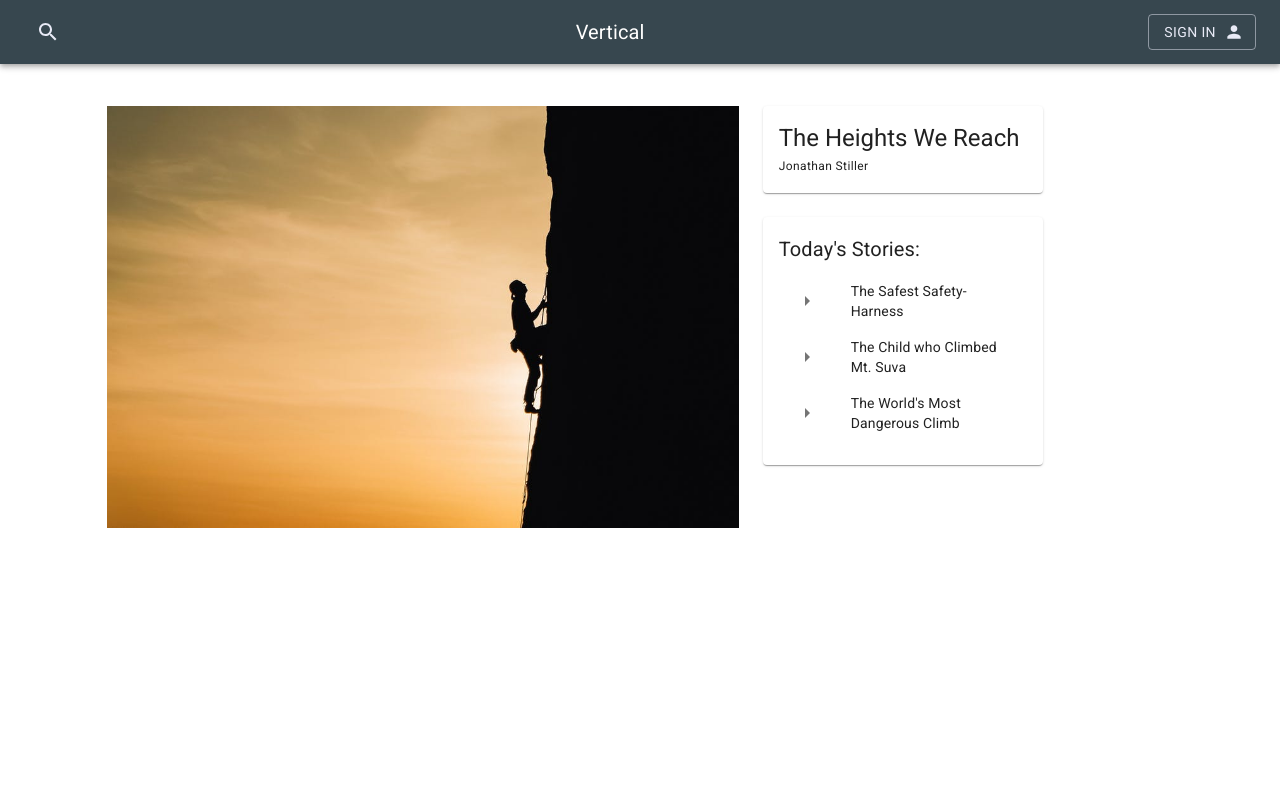
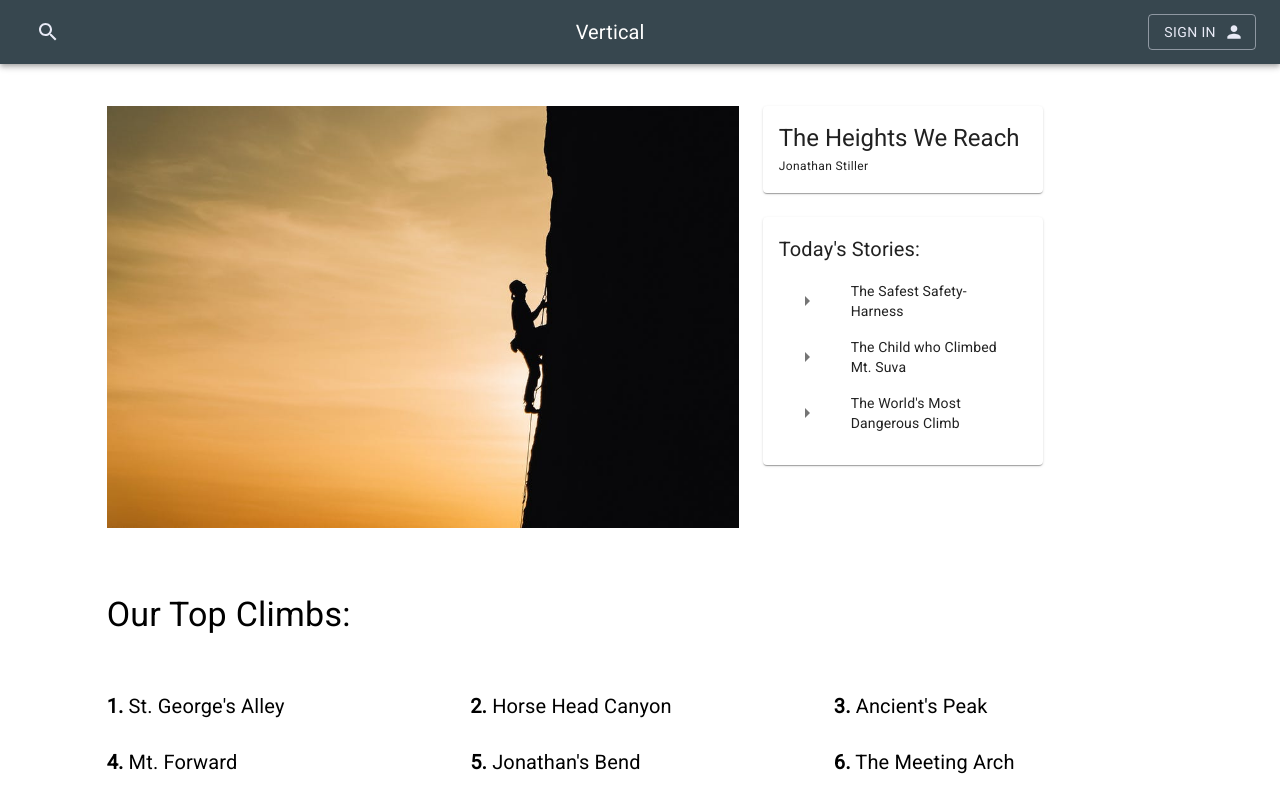
Before and after one commit to EmilyLow/vertical-v1, a React (Create React App) app in the folder vertical-v1/: page / in a window 1280 px wide. Built offline with nearby package versions, Linux system fonts and the light colour scheme.

Commit message:
Basic design present

```diff
--- /dev/null
+++ b/vertical-v1/src/BottomPanel.js
@@ -0,0 +1,55 @@
+import Grid from "@material-ui/core/Grid";
+import Paper from "@material-ui/core/Paper";
+import {ListItemText, makeStyles} from "@material-ui/core";
+import Card from '@material-ui/core/Card';
+import Typography from '@material-ui/core/Typography';
+import List from '@material-ui/core/List';
+import ListItem from '@material-ui/core/ListItem';
+
+
+
+const useStyles = makeStyles((theme) => ({
+    holdingContainer: {
+        marginTop: 50,
+        backgroundColor: "primary"
+    },
+    cardStyle: {
+        padding: theme.spacing(2)
+    },
+    titleStyle: {
+        marginBottom: 30
+    }
+}));
+
+function TopPanel() {
+    const classes = useStyles();
+
+    return(
+
+        <Grid container spacing={3} className={classes.holdingContainer}>
+          <Grid item xs={12} className={classes.titleStyle}>
+            <Typography variant="h4"> Our Top Climbs:</Typography>
+          </Grid>
+          <Grid item xs={4}>
+            <Typography variant="h6"> <b>1.</b>  St. George's Alley</Typography>
+          </Grid>
+          <Grid item xs={4}>
+            <Typography variant="h6"> <b>2.</b>  Horse Head Canyon</Typography>
+          </Grid>
+          <Grid item xs={4}>
+            <Typography variant="h6"> <b>3.</b>  Ancient's Peak</Typography>
+          </Grid>
+          <Grid item xs={4}>
+            <Typography variant="h6"> <b>4.</b>  Mt. Forward</Typography>
+          </Grid>
+          <Grid item xs={4}>
+            <Typography variant="h6"> <b>5.</b>  Jonathan's Bend</Typography>
+          </Grid>
+          <Grid item xs={4}>
+            <Typography variant="h6"> <b>6.</b>  The Meeting Arch</Typography>
+          </Grid>
+        </Grid>
+      );
+}
+
+export default TopPanel;
--- a/vertical-v1/src/Content.js
+++ b/vertical-v1/src/Content.js
@@ -1,7 +1,7 @@
 
 import Grid from "@material-ui/core/Grid";
 import TopPanel from "./TopPanel";
-
+import BottomPanel from "./BottomPanel";
 function Content() {
 
     return(
@@ -13,6 +13,13 @@ function Content() {
             </Grid>
             <Grid item xs={false} sm={2} />
         </Grid>
+        <Grid item container >
+            <Grid item xs={false} sm={1} />
+            <Grid item xs={12} sm={10}>
+                <BottomPanel/>
+            </Grid>
+            <Grid item xs={false} sm={1} />
+        </Grid>
 
     </Grid>
     );
--- a/vertical-v1/src/TopPanel.js
+++ b/vertical-v1/src/TopPanel.js
@@ -18,7 +18,9 @@ const useStyles = makeStyles((theme) => ({
     imageStyle: {
     //   flexGrow: 1,
      width: '100%',
-     height: 'auto'
+     height: 'auto',
+     //! This is cheating
+    //  maxHeight: '400px'
     //  alignItems: "center"
     },
     cardStyle: {
```
Also changed, not shown: vertical-v1/src/BottomPanelStore.js (added, +70 -0 lines), 1 other file (tests, documents, lock files or other folders).
